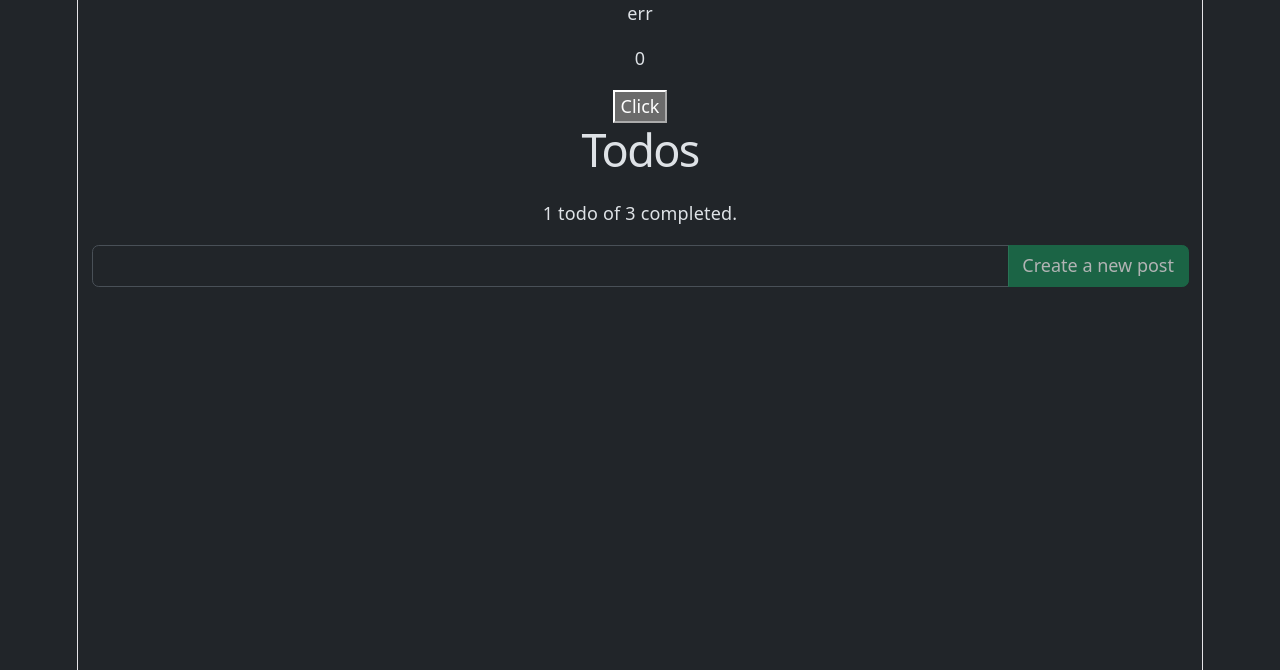
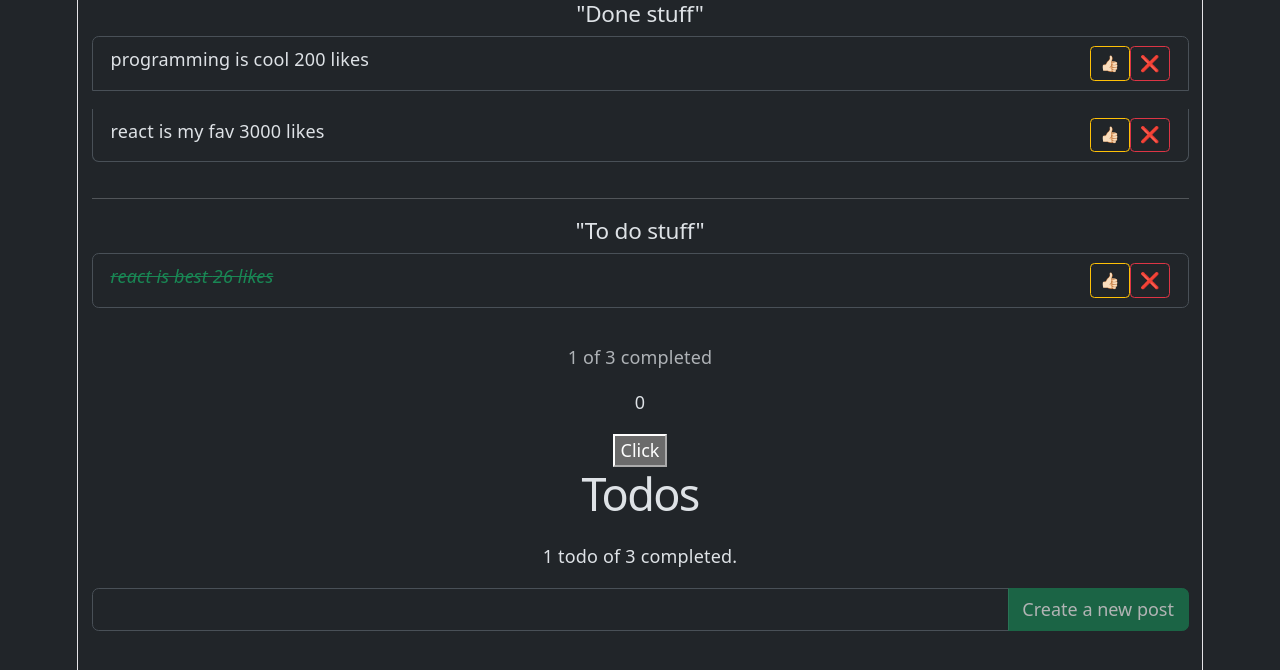
Before and after one commit to Petrasoderstrom1612/repetition, a React (Vite) app in the folder 05/: page / in a window 1280 px wide. Shown: the top 670 px of the page. Built offline with nearby package versions, Linux system fonts and the light colour scheme; data requests are answered from the project's data file.

Commit message:
added local storage in a simple way, initiate posts into storage, if none there, declare empty array (both parsed for TS), then set Item with JSON stringify state value and listen to the state update to update local storage, that's it. 2 lines of code

```diff
--- a/05/src/App.tsx
+++ b/05/src/App.tsx
@@ -8,10 +8,19 @@ import Container from 'react-bootstrap/Container' //it is recommended to use thi
 import type {Post} from "./types/Todo.types" // do not forget type!!! (you can also have { type X, Y Z}) if you want to group them
 import TodosList from './components/TodosList'
 
+const storedPosts = localStorage.getItem("localStoragePosts")
+const initialPosts: Post[] = storedPosts ? JSON.parse(storedPosts): [] //you have to have the storedPosts in a separate variable, otherwise Typescript believes it can be null if you place it in this line, it believes you are doing 2 function calls and could parse null
+// const initialPosts: Post[] = JSON.parse(localStorage.getItem("localStoragePosts") ?? "[]") //the best solution for TS, you treat the same type withi parse
+
+
 function App() {
-  const [posts, setPosts] = useState<Post[]>([])
+  // const [posts, setPosts] = useState<() => Post[] | Post[]>(() => localStorage.getItem("posts")||[])
+  const [posts, setPosts] = useState<Post[]>(initialPosts)
   const [isLoading, setIsLoading] = useState(false)
   const [error, setError] = useState<string|false>(false)
+  const incompletedPosts = posts.filter(post => !post.done)
+  const completedPosts = posts.filter(post => post.done)
+  const doneCount = posts.filter(p => p.done).length
 
   useEffect(() => {
     const getData = async () => {
@@ -23,24 +32,23 @@ function App() {
         }
         const data = await res.json() as Post[]
         setPosts(data)
-        setError("err")
       } catch (err) {
         if (err instanceof Error){
           setError(err.message)
         } else {
           setError("something unexpected has happend")
         }
+      } finally {
+        setIsLoading(false)
       }
-      // } finally {
-      //   setIsLoading(false)
-      // }
-
     }
-
     getData()
   },[])
 
-  const doneCount = posts.filter(p => p.done).length
+  useEffect(()=>{
+    localStorage.setItem("localStoragePosts", JSON.stringify(posts))
+  },[posts])
+
 
   const handleLike = (postId: number) =>{
     setPosts(posts.map(p => p.id === postId ? {...p, likes: p.likes + 1 } : p)) //returns ternary
@@ -57,12 +65,10 @@ function App() {
     setPosts([...posts])
   }
 
-  const handleStateSetters = (title: string) => {
+  const addPostSetter = (title: string) => {
     setPosts([...posts, {id: Math.max(0,...posts.map(p => p.id)) + 1, title: title, likes: 0}]) //!do not forget 0 if no posts!!!! so it does not add infinity
   }
 
-  const incompletedPosts = posts.filter(post => !post.done)
-  const completedPosts = posts.filter(post => post.done)
 
   return (
   <Container>
@@ -83,17 +89,9 @@ function App() {
     <Clicker/>
     <h1>Todos</h1>
     <Counter completed={posts.filter(p => p.done).length} total={posts.length}/>
-    <AddNewTodoForm  handleStateSetters={handleStateSetters}/>
+    <AddNewTodoForm  addPostSetter={addPostSetter}/>
   </Container>
   )
 }
 
 export default App
-
-
-  // const doneCount = posts.reduce((count, post) => {
-  // if (post.done) {
-  //   return count + 1;
-  // }
-  // return count;
-  // }, 0);
--- a/05/src/components/AddNewTodoForm.tsx
+++ b/05/src/components/AddNewTodoForm.tsx
@@ -6,10 +6,10 @@ import InputGroup from 'react-bootstrap/InputGroup'
 
 
 interface AddNewTodoFormProps {
-    handleStateSetters: (title: string) => void;
+    addPostSetter: (title: string) => void;
 }
 
-const AddNewTodoForm: React.FC<AddNewTodoFormProps> = ({handleStateSetters}) => {
+const AddNewTodoForm: React.FC<AddNewTodoFormProps> = ({addPostSetter}) => {
 const [postTitle, setPostTitle] = useState("")
 const trimmedPostTitle = postTitle.trim()
 const postTitleLength = postTitle.length
@@ -18,7 +18,7 @@ const postTitleLength = postTitle.length
     e.preventDefault()
     console.log(e.target.value)
     // setPosts([...posts, {id: Math.max(0,...posts.map(p => p.id)) + 1, likes: 0}])
-    handleStateSetters(postTitle)
+    addPostSetter(postTitle)
     setPostTitle("")
   }
 
```
Also changed, not shown: 05/src/services/TodosAPI.ts (added). Lines whose indentation alone changed are shown as unchanged.
